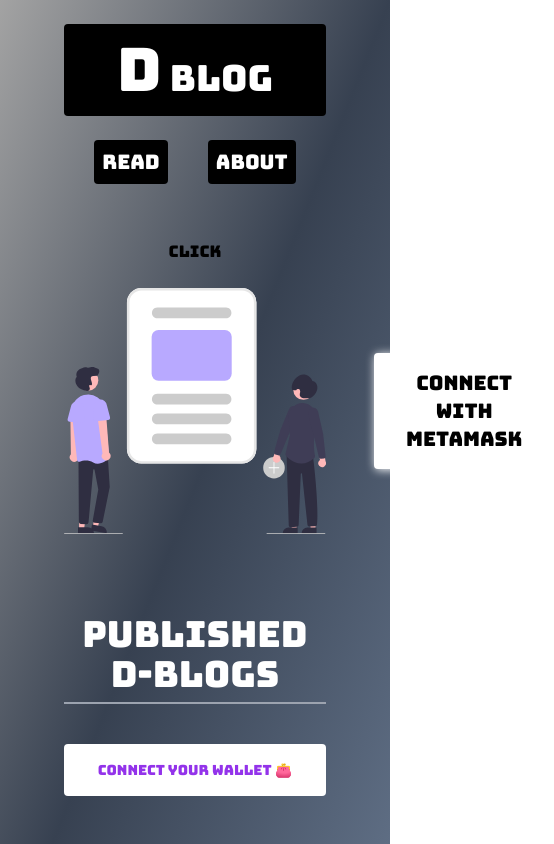
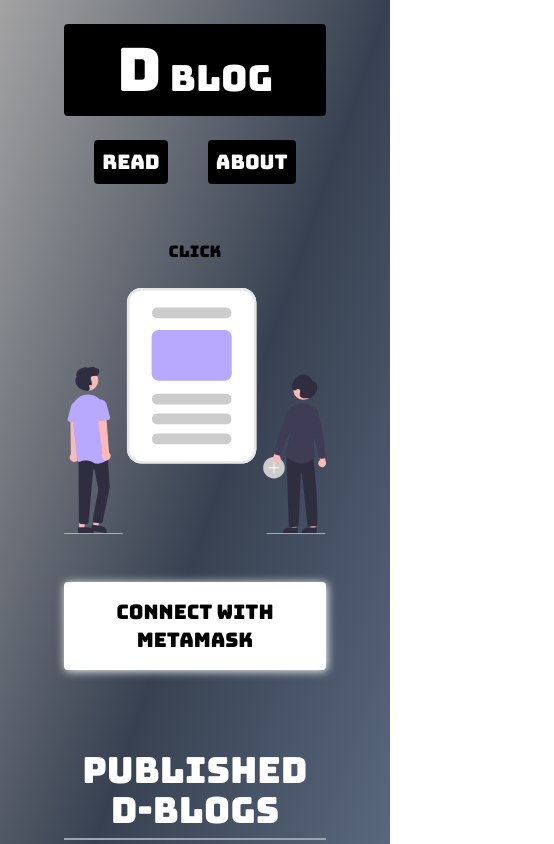
Before and after one commit to Lakshit-Chiranjiv/D-Blog-Dapp, a React (Vite) app in the folder client/: page / in a window 390 px wide. Shown: the top 844 px of the page, 554 px wide, since content can reach past the window. Built offline with nearby package versions, Linux system fonts and the light colour scheme.

Commit message:
responsive styles

```diff
--- a/client/src/components/Hero.jsx
+++ b/client/src/components/Hero.jsx
@@ -1,9 +1,11 @@
 import React from 'react'
+import { addressReducer } from '../util/addressReducer'
 import Button from './Button'
 
 const Hero = ({account,connectMsg,connectWallet}) => {
+
   return (
-    <section className='flex gap-12 justify-around items-center py-6 mb-8 mx-16'>
+    <section className='grid grid-cols-1 md:grid-cols-2 items-center gap-12 py-6 mb-8 mx-16'>
         <img src="../assets/blog.svg" alt="" className='w-96'/>
         <div>
             {
@@ -14,7 +16,7 @@
             }
             {
               account &&
-              <p className='text-sm text-green-500 bg-white p-4 rounded mt-4'>Connected <br /> {account}</p>
+              <p className='text-sm text-green-500 bg-white p-4 rounded mt-4'>Connected <br /> {((window.innerWidth < 1025 && window.innerWidth > 767) || (window.innerWidth < 565))?addressReducer(account):account}</p>
             }
             {
               connectMsg &&
```
